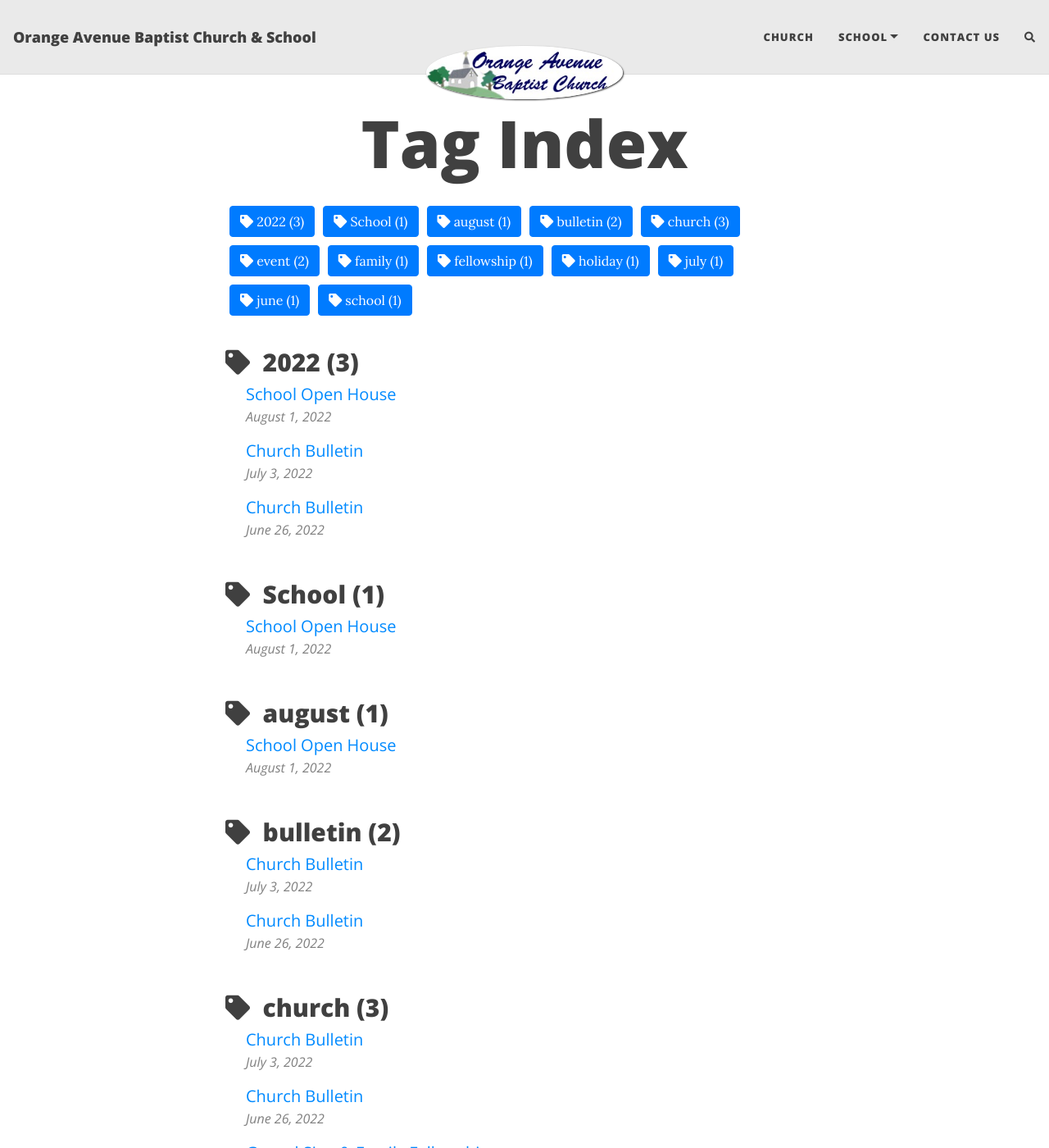
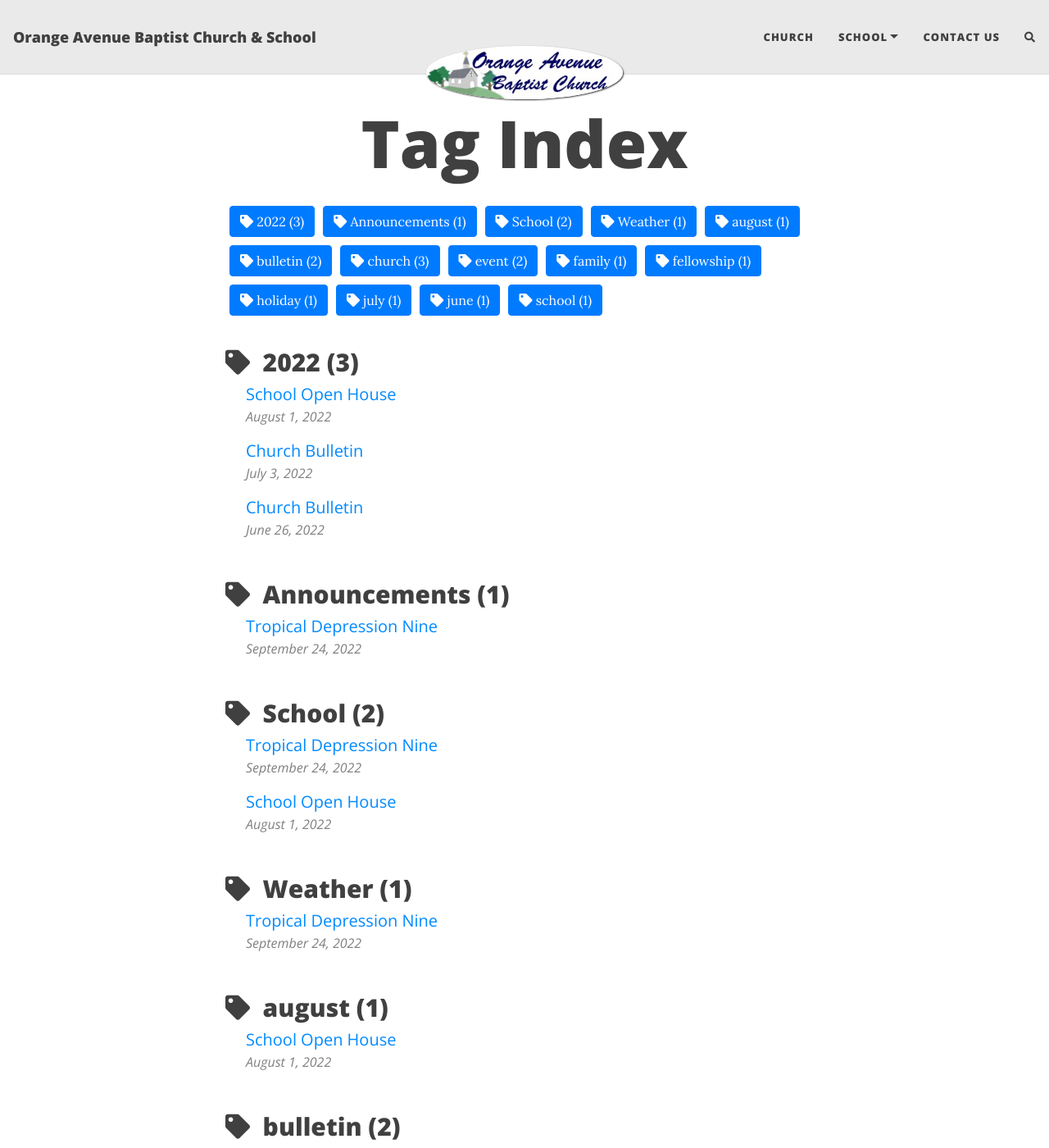
Before and after one commit to techdouttech/oabc-website, a Jekyll site: the page built from tags.html, in a window 1280 px wide and 1400 px high. Shown: the whole window at 82% size. Built offline with Jekyll 4.4.1, drawn with Linux system fonts in a browser that asks for light colours; nearby versions of some CDN libraries; comment, search, counter and statistics services are not loaded.

Commit message:
Hurricane Update

```diff
--- /dev/null
+++ b/_posts/2022-09-24-Tropical-Depression-Nine.md
@@ -0,0 +1,16 @@
+---
+layout: post
+title: Tropical Depression Nine
+subtitle:
+#gh-repo: daattali/beautiful-jekyll
+#gh-badge: [star, fork, follow]
+tags: [School, Weather, Announcements]
+comments: true
+---
+<center>
+
+<h1>Attention Parents and Guardians</h1>
+
+<p>Orange Avenue Baptist School is currently monitoring Tropical Depression Nine as it has a chance to impact our area. Announcements about potential closures will be published on our homepage and may not follow St Lucie Count School Board's closures.<br />
+
+If you have any questions or concerns please contact the school office at <a href="tel:+17724611225">1-772-461-1225</a> ext 1.<br /></p>
--- a/index.html
+++ b/index.html
@@ -5,9 +5,9 @@
 body: |
     <!---<p style="color:red;font-weight: bold;font-size: 24pt;">Orange Avenue Baptist School will be closed Wednesday September 28th for Huricane ____. <br />
     Please check back for updates!</p>--->
-    <!---<p style="color:blue;font-weight: bold;font-size: 24pt;">As of this time Orange Avenue Baptist School will be open tomorrow.<br />
-    Please check back for updates!</p>--->
-    <!---<p style="color:black;font-weight: bold;font-size: 12pt;">Last updated ()</p>--->
+    <p style="color:blue;font-weight: bold;font-size: 24pt;">As of this time Orange Avenue Baptist School will be open tomorrow.<br />
+    Please check back for regular updates!</p>
+    <p style="color:black;font-weight: bold;font-size: 12pt;">Last updated (9/26/22 8:00am)</p>
     <img src="/assets/img/OABC-Property.png"><br /><br />
     We welcome you to the OABC Ministries website!<br />
     If you do not have a Church home, or you are looking for where God would have you to serve, we invite you to join us at Orange Avenue Baptist Church.<br /><br />
```
